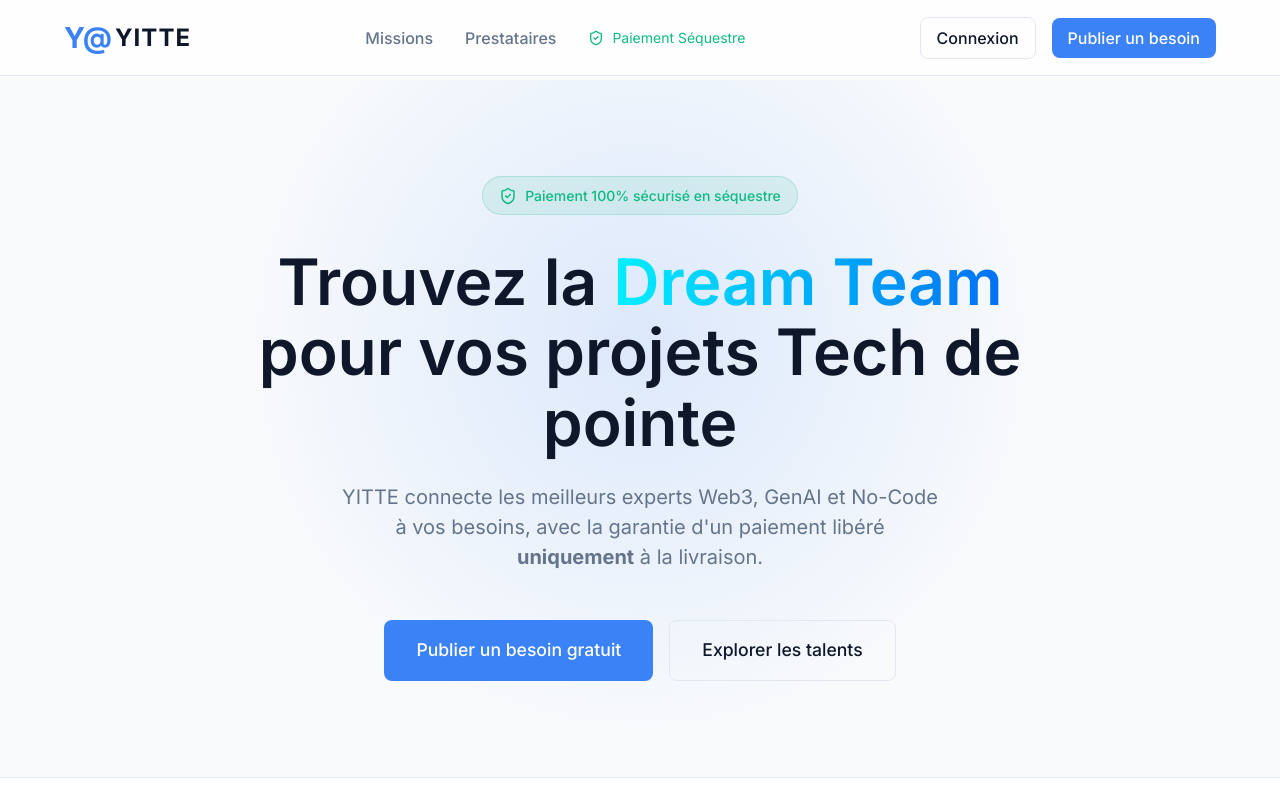
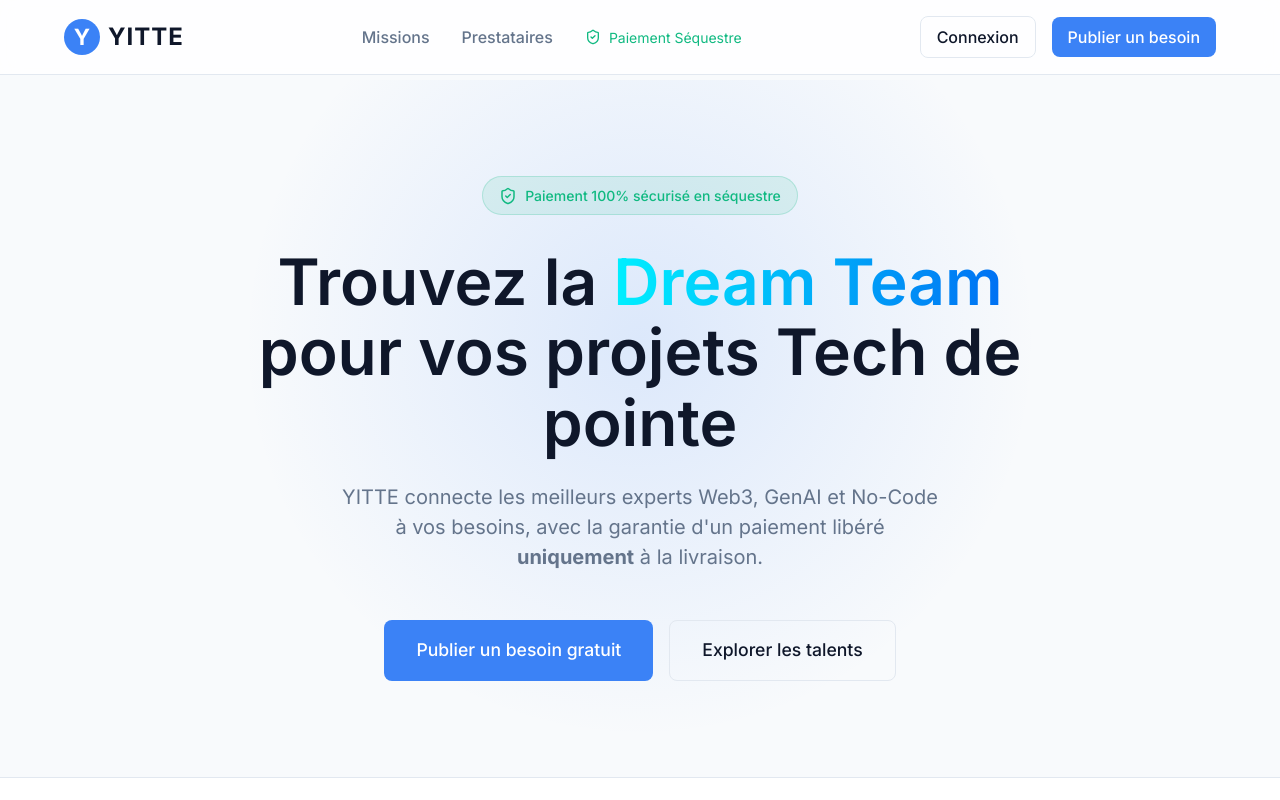
Before and after one commit to TAMS-YITTE/YITTENET, a React (Vite) app: page / in a window 1280 px wide. Shown: the top 800 px of the page. Built offline with nearby package versions, Linux system fonts and the light colour scheme; no server answers.

Commit message:
style: replace logo with Y inside a blue circle

```diff
--- a/src/components/Navbar.jsx
+++ b/src/components/Navbar.jsx
@@ -25,8 +25,10 @@
       <div className="container" style={{ display: 'flex', justifyContent: 'space-between', alignItems: 'center' }}>
 
         {/* Logo */}
-        <Link to="/" style={{ fontSize: '1.5rem', fontWeight: 'bold', color: 'var(--text-main)', display: 'flex', alignItems: 'center', gap: '0.25rem', textDecoration: 'none' }}>
-          <span style={{ color: 'var(--primary)', fontWeight: '900', fontSize: '1.8rem', letterSpacing: '-1px' }}>Y@</span>
+        <Link to="/" style={{ fontSize: '1.5rem', fontWeight: 'bold', color: 'var(--text-main)', display: 'flex', alignItems: 'center', gap: '0.5rem', textDecoration: 'none' }}>
+          <div style={{ width: '36px', height: '36px', borderRadius: '50%', backgroundColor: 'var(--primary)', color: '#FFFFFF', display: 'flex', alignItems: 'center', justifyContent: 'center', fontWeight: '900', fontSize: '1.4rem' }}>
+            Y
+          </div>
           <span style={{ letterSpacing: '1px' }}>YITTE</span>
         </Link>
 
```
